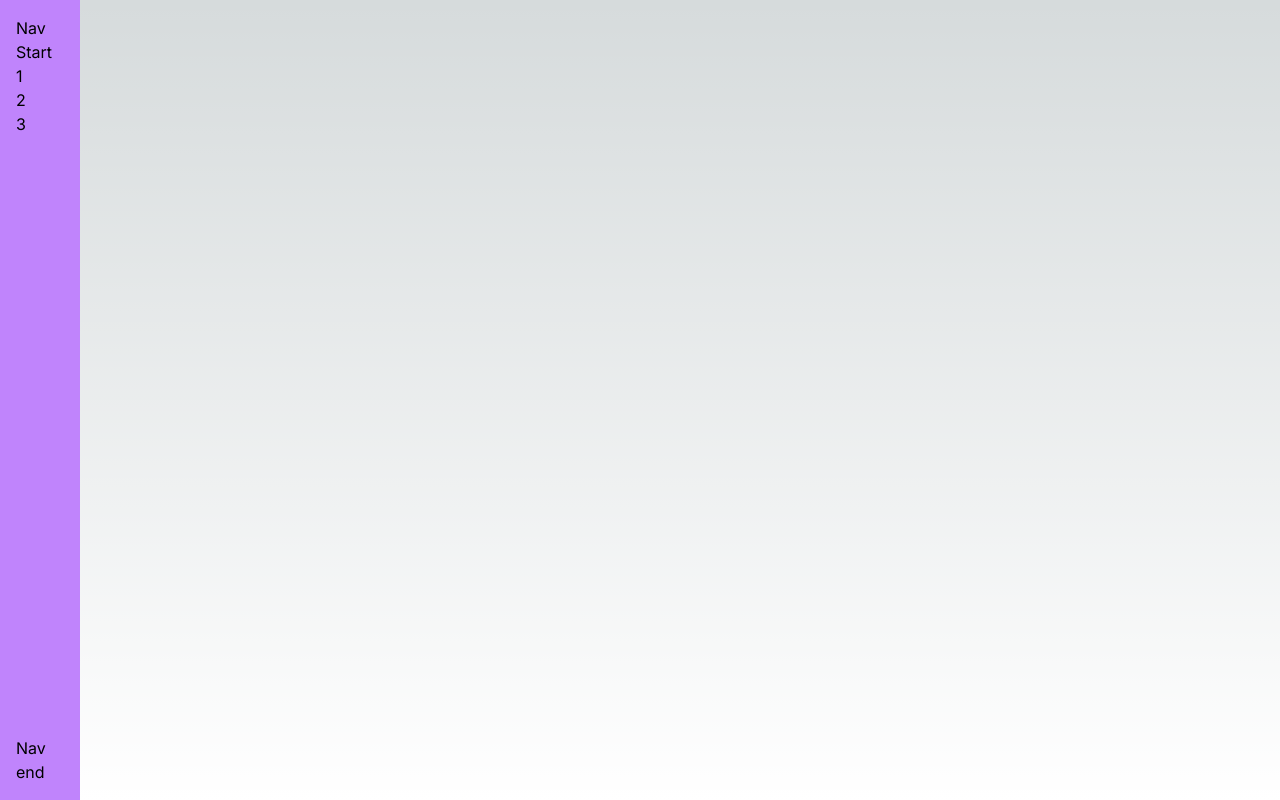
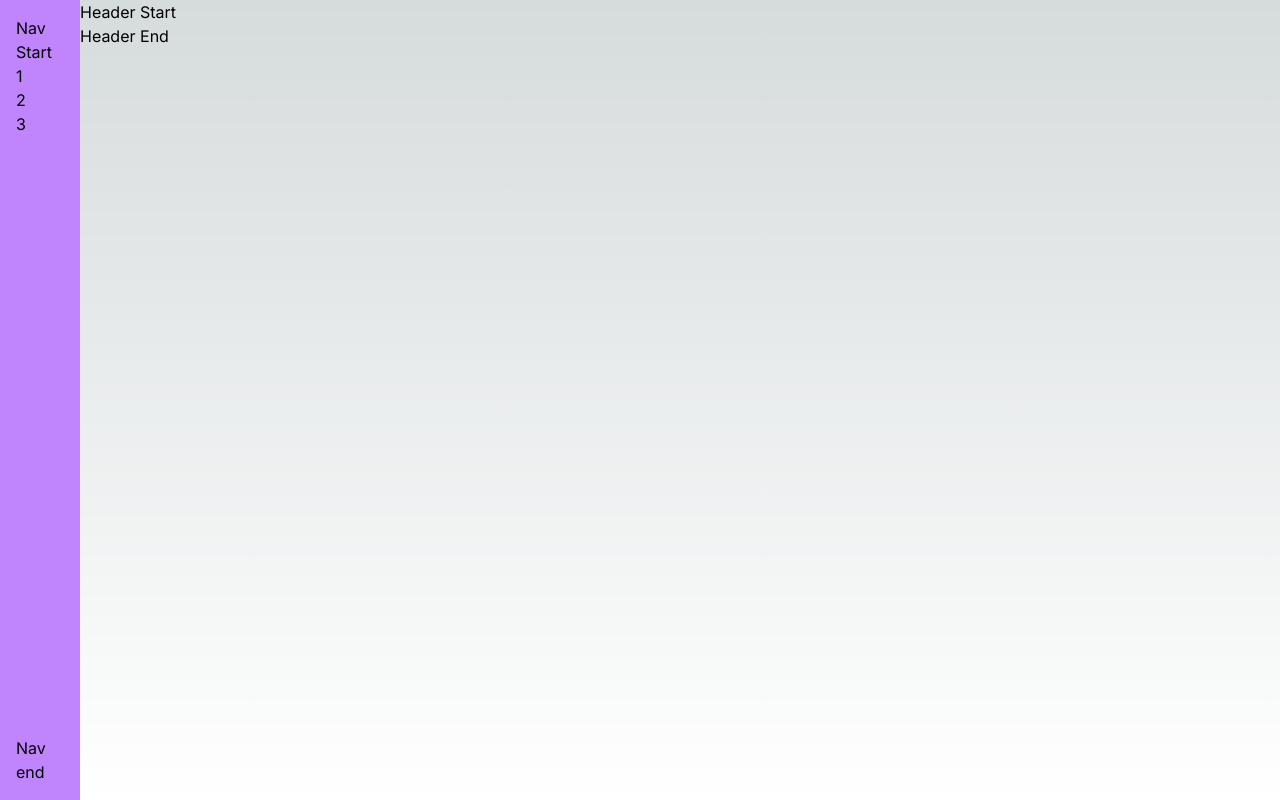
Before and after one commit to getuliogutemberg/responsive-layout, a Next.js app: page / in a window 1280 px wide. Built offline with nearby package versions, Linux system fonts and the light colour scheme.

Commit message:
Importando o Header:

```diff
--- a/app/page.tsx
+++ b/app/page.tsx
@@ -1,9 +1,12 @@
 import SideNav from './components/SideNav'
-
+import Header from './components/Header.jsx'
 export default function Home() {
   return (
     <div className='flex min-h-screen text-black'>
       <SideNav/>
+      <div>
+				<Header/>
+			</div>
     </div>
   )
 }
```
